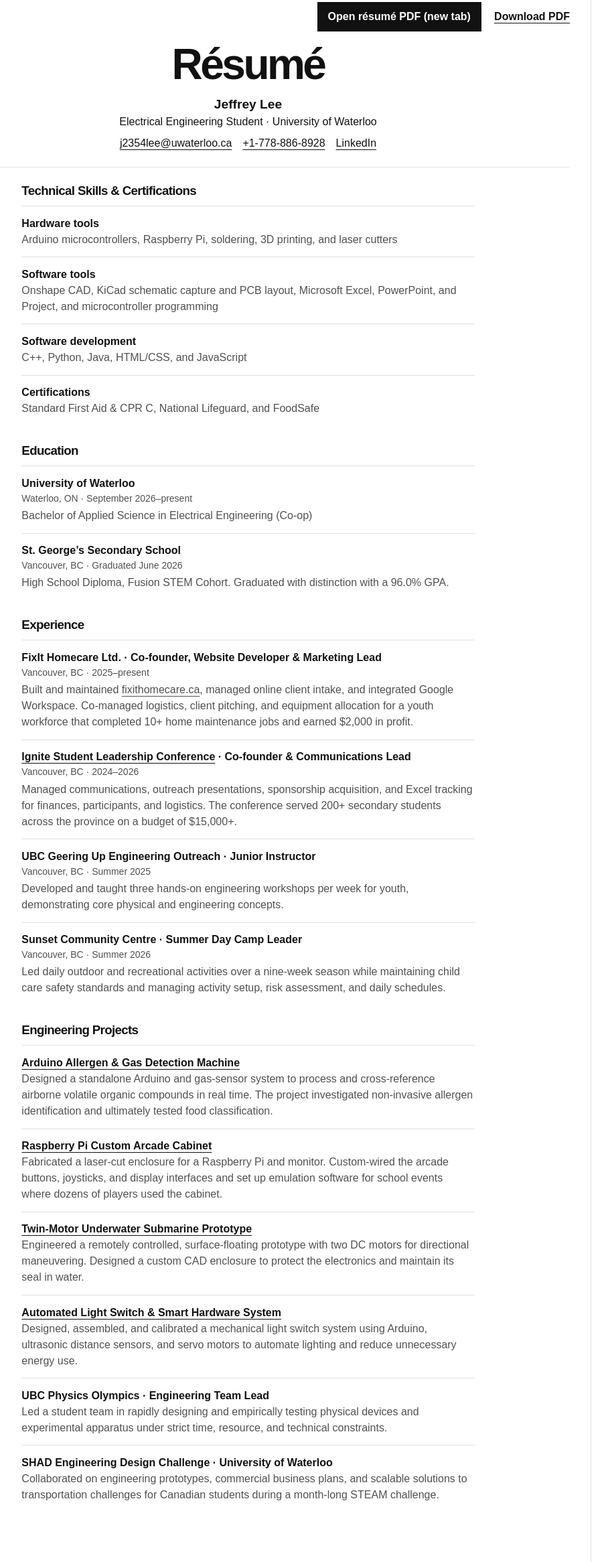
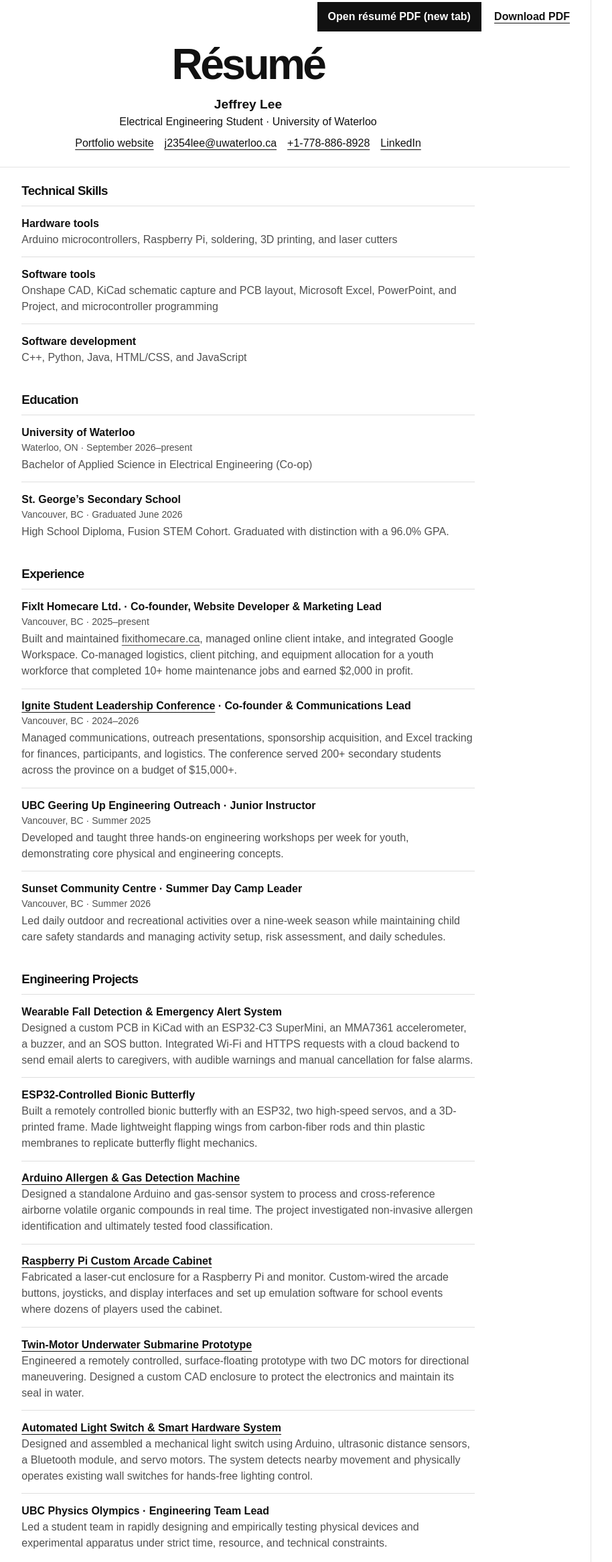
Before and after one commit to WaterloosTopElectricalEngineer/WaterloosTopElectricalEngineer.github.io, a plain HTML site: page index.html in a window 1280 px wide. Shown: the part 2472-4804 px from the top of the page at 67% size, without its empty margins (365-1279 px from the left). Drawn offline with Linux system fonts and the light colour scheme.

Commit message:
Update portfolio with the latest résumé

```diff
--- a/index.html
+++ b/index.html
@@ -71,14 +71,15 @@
       <div class="wrap">
         <div class="resume-header">
           <div class="resume-actions">
-            <a class="button" href="assets/jeffrey-lee-resume.pdf" target="_blank" rel="noopener">Open résumé PDF (new tab)</a>
-            <a class="text-link" href="assets/jeffrey-lee-resume.pdf" download="Resume - Jeffrey Lee.pdf">Download PDF</a>
+            <a class="button" href="assets/jeffrey-lee-resume.pdf?v=20261122" target="_blank" rel="noopener">Open résumé PDF (new tab)</a>
+            <a class="text-link" href="assets/jeffrey-lee-resume.pdf?v=20261122" download="Resume - Jeffrey Lee.pdf">Download PDF</a>
           </div>
           <div>
             <h2 id="resume-title">Résumé</h2>
             <p class="resume-name">Jeffrey Lee</p>
             <p>Electrical Engineering Student · University of Waterloo</p>
             <ul class="resume-contact">
+              <li><a href="https://waterloostopelectricalengineer.github.io/">Portfolio website</a></li>
               <li><a href="mailto:j2354lee@uwaterloo.ca">j2354lee@uwaterloo.ca</a></li>
               <li><a href="tel:+17788868928">+1-778-886-8928</a></li>
               <li><a href="https://www.linkedin.com/in/jeffrey-lee-b15497322/">LinkedIn</a></li>
@@ -88,12 +89,11 @@
 
         <div class="resume-body">
           <div class="resume-group">
-            <h3>Technical Skills &amp; Certifications</h3>
+            <h3>Technical Skills</h3>
             <dl class="experience">
               <div><dt>Hardware tools</dt><dd>Arduino microcontrollers, Raspberry Pi, soldering, 3D printing, and laser cutters</dd></div>
               <div><dt>Software tools</dt><dd>Onshape CAD, KiCad schematic capture and PCB layout, Microsoft Excel, PowerPoint, and Project, and microcontroller programming</dd></div>
               <div><dt>Software development</dt><dd>C++, Python, Java, HTML/CSS, and JavaScript</dd></div>
-              <div><dt>Certifications</dt><dd>Standard First Aid &amp; CPR C, National Lifeguard, and FoodSafe</dd></div>
             </dl>
           </div>
 
@@ -143,6 +143,14 @@
             <h3>Engineering Projects</h3>
             <dl class="experience">
               <div>
+                <dt>Wearable Fall Detection &amp; Emergency Alert System</dt>
+                <dd>Designed a custom PCB in KiCad with an ESP32-C3 SuperMini, an MMA7361 accelerometer, a buzzer, and an SOS button. Integrated Wi-Fi and HTTPS requests with a cloud backend to send email alerts to caregivers, with audible warnings and manual cancellation for false alarms.</dd>
+              </div>
+              <div>
+                <dt>ESP32-Controlled Bionic Butterfly</dt>
+                <dd>Built a remotely controlled bionic butterfly with an ESP32, two high-speed servos, and a 3D-printed frame. Made lightweight flapping wings from carbon-fiber rods and thin plastic membranes to replicate butterfly flight mechanics.</dd>
+              </div>
+              <div>
                 <dt><a href="food.html">Arduino Allergen &amp; Gas Detection Machine</a></dt>
                 <dd>Designed a standalone Arduino and gas-sensor system to process and cross-reference airborne volatile organic compounds in real time. The project investigated non-invasive allergen identification and ultimately tested food classification.</dd>
               </div>
@@ -156,15 +164,11 @@
               </div>
               <div>
                 <dt><a href="light-switch.html">Automated Light Switch &amp; Smart Hardware System</a></dt>
-                <dd>Designed, assembled, and calibrated a mechanical light switch system using Arduino, ultrasonic distance sensors, and servo motors to automate lighting and reduce unnecessary energy use.</dd>
+                <dd>Designed and assembled a mechanical light switch using Arduino, ultrasonic distance sensors, a Bluetooth module, and servo motors. The system detects nearby movement and physically operates existing wall switches for hands-free lighting control.</dd>
               </div>
               <div>
                 <dt>UBC Physics Olympics · Engineering Team Lead</dt>
                 <dd>Led a student team in rapidly designing and empirically testing physical devices and experimental apparatus under strict time, resource, and technical constraints.</dd>
-              </div>
-              <div>
-                <dt>SHAD Engineering Design Challenge · University of Waterloo</dt>
-                <dd>Collaborated on engineering prototypes, commercial business plans, and scalable solutions to transportation challenges for Canadian students during a month-long STEAM challenge.</dd>
               </div>
             </dl>
           </div>
```
Also changed, not shown: 1 other file.
